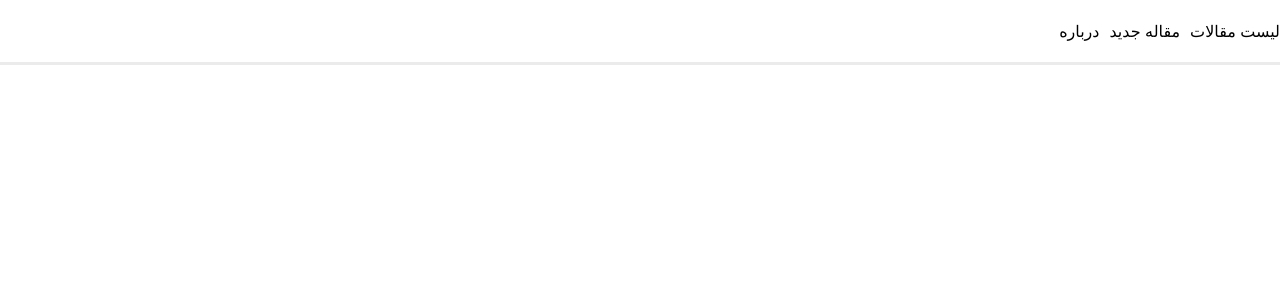
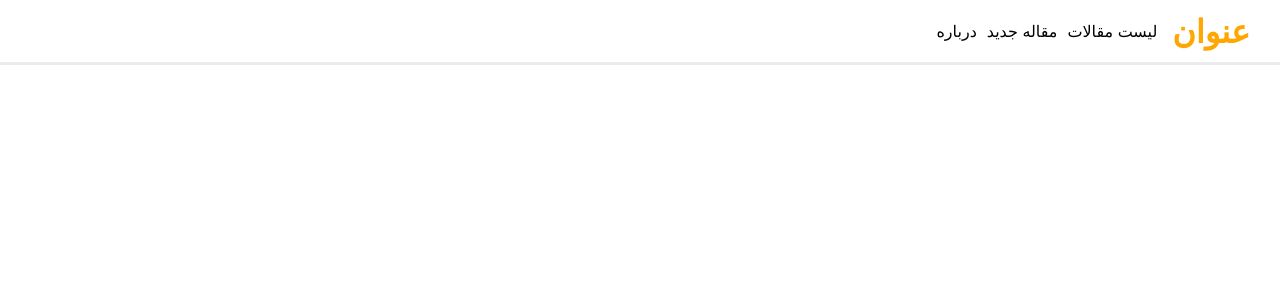
Before and after one commit to mohammad-1384-saadat-HYP/react-articles-project, a React (Create React App) app: page / in a window 1280 px wide. Shown: the top 300 px of the page. Built offline with nearby package versions, Linux system fonts and the light colour scheme.

Commit message:
create-Home-page

```diff
--- a/src/App.jsx
+++ b/src/App.jsx
@@ -1,10 +1,10 @@
 import React from "react";
-import Header from "./component/header/Header";
+import Home from "./page/home/Home";
 
 function App() {
     return (
         <React.Fragment>
-            <Header/>
+            <Home/>
         </React.Fragment>
     );
 }
--- a/src/component/header/Header.jsx
+++ b/src/component/header/Header.jsx
@@ -1,12 +1,18 @@
 import React from 'react';
 import styles from './Header.module.css';
 
-const Header = () => {
+const Header = (props) => {
+
+    console.log(props)
+
     return (
         <div className={styles.container}>
-            <span className={styles.container_span}>لیست مقالات</span>
-            <span className={styles.container_span}>مقاله جدید</span>
-            <span className={styles.container_span}>درباره</span>
+            <h1 className={styles.container_title}>{props.title}</h1>
+            <div className={styles.container_spanHolder}>
+                <span className={styles.container_spanHolder_span}>لیست مقالات</span>
+                <span className={styles.container_spanHolder_span}>مقاله جدید</span>
+                <span className={styles.container_spanHolder_span}>درباره</span>
+            </div>
         </div>
     );
 };
--- a/src/component/header/Header.module.css
+++ b/src/component/header/Header.module.css
@@ -3,10 +3,21 @@
     direction: rtl;
     display: flex;
     align-items: center;
-    gap: 10px;
+    gap: 15px;
     border-bottom: 3px solid hsla(0, 0%, 92%, 1);
+    padding-inline-start: 30px;
 }
 
-.container_span {
+.container_title {
+    color: hsl(39, 100%, 50%);
+}
+
+.container_spanHolder {
+    display: flex;
+    align-items: center;
+    gap: 10px;
+}
+
+.container_spanHolder_span {
     cursor: pointer;
 }
--- a/src/page/home/Home.jsx
+++ b/src/page/home/Home.jsx
@@ -1,13 +1,11 @@
 import React from 'react';
-import {BrowserRouter, Route, Routes} from "react-router-dom";
+import Header from "../../component/header/Header";
 
 const Home = () => {
     return (
-        <BrowserRouter>
-            <Routes>
-                <Route></Route>
-            </Routes>
-        </BrowserRouter>
+        <div>
+            <Header title="عنوان"/>
+        </div>
     );
 };
 
```
